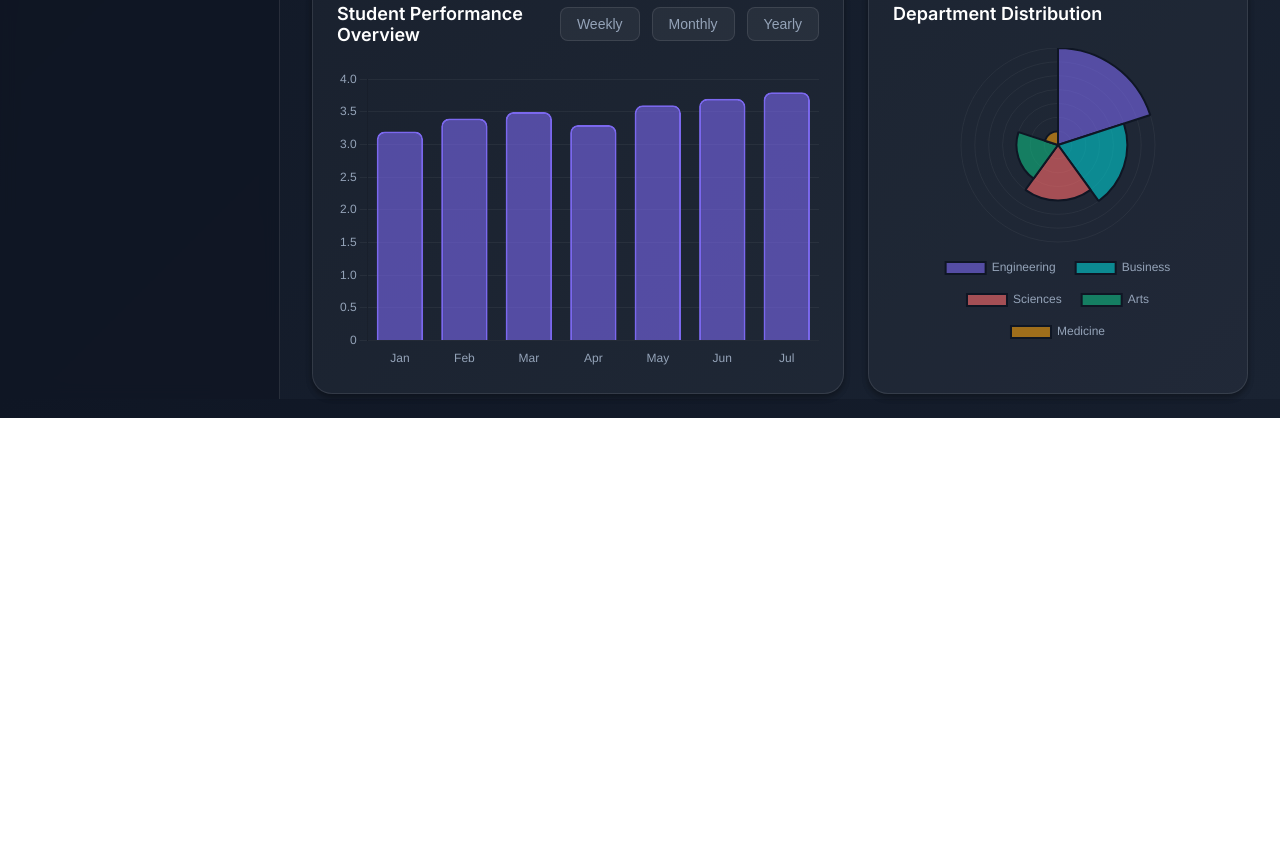
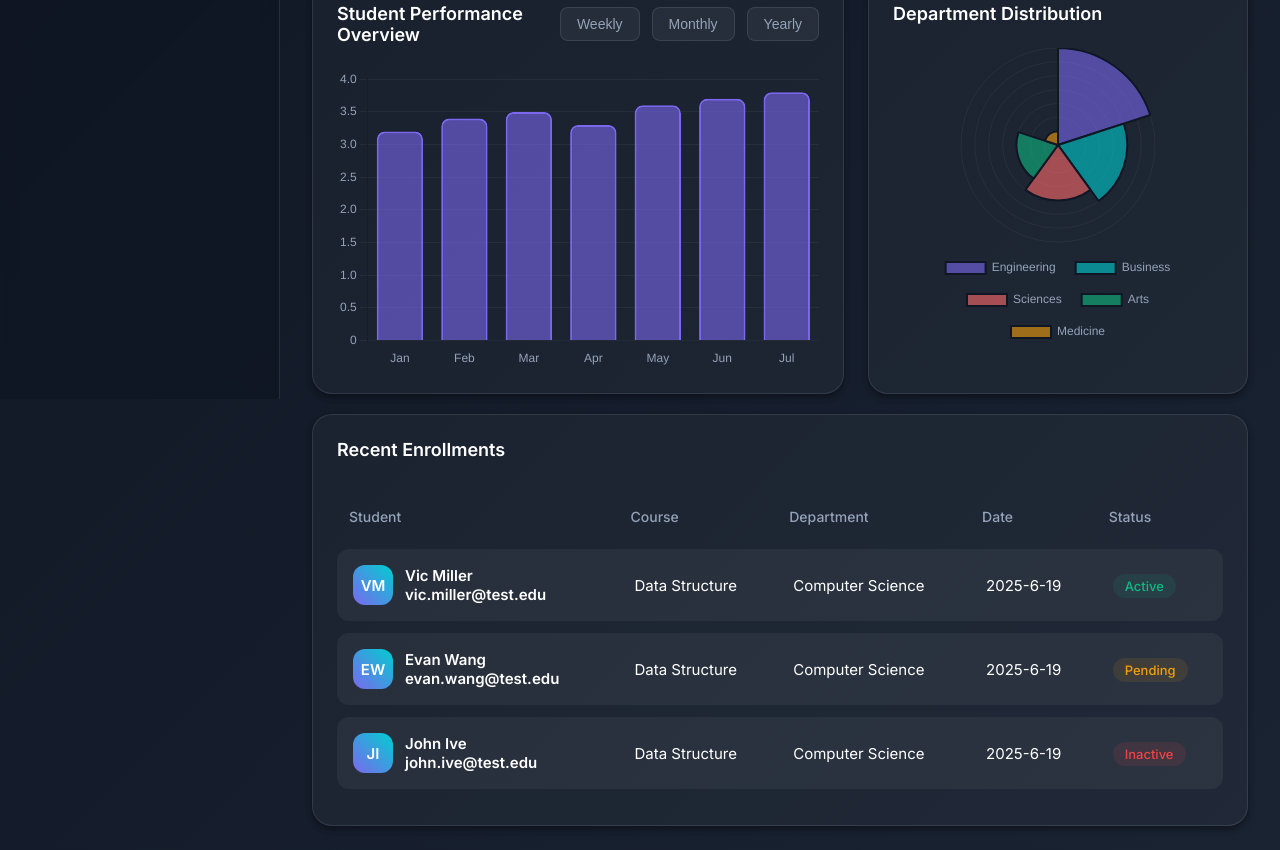
Before and after one commit to Nikita-Hsieh/college-dashboard, a plain HTML site: page index.html in a window 1280 px wide. Shown: the part 401-1251 px from the top of the page. Before the commit the page ends 819 px from the top, so only its background shows below. Drawn offline with nearby package versions, Linux system fonts and the light colour scheme.

Commit message:
activity table section update

```diff
--- a/index.html
+++ b/index.html
@@ -183,6 +183,77 @@
 						</div>
 					</div>
 				</div>
+
+				<!-- activity -->
+				<div class="chart-container table">
+					<div class="chart-header">
+						<div class="chart-title">Recent Enrollments</div>
+					</div>
+					<table class="data-table">
+						<thead>
+							<tr>
+								<th>Student</th>
+								<th>Course</th>
+								<th>Department</th>
+								<th>Date</th>
+								<th>Status</th>
+							</tr>
+						</thead>
+						<tbody>
+							<tr>
+								<td>
+									<div class="user-cell">
+										<div class="user-avatar">VM</div>
+										<div class="user-info">
+											<div class="user-name">Vic Miller</div>
+											<div class="user-name">vic.miller@test.edu</div>
+										</div>
+									</div>
+								</td>
+								<td>Data Structure</td>
+								<td>Computer Science</td>
+								<td>2025-6-19</td>
+								<td><span class="status-badge status-active">Active</span></td>
+							</tr>
+
+							<tr>
+								<td>
+									<div class="user-cell">
+										<div class="user-avatar">EW</div>
+										<div class="user-info">
+											<div class="user-name">Evan Wang</div>
+											<div class="user-name">evan.wang@test.edu</div>
+										</div>
+									</div>
+								</td>
+								<td>Data Structure</td>
+								<td>Computer Science</td>
+								<td>2025-6-19</td>
+								<td>
+									<span class="status-badge status-pending">Pending</span>
+								</td>
+							</tr>
+
+							<tr>
+								<td>
+									<div class="user-cell">
+										<div class="user-avatar">JI</div>
+										<div class="user-info">
+											<div class="user-name">John Ive</div>
+											<div class="user-name">john.ive@test.edu</div>
+										</div>
+									</div>
+								</td>
+								<td>Data Structure</td>
+								<td>Computer Science</td>
+								<td>2025-6-19</td>
+								<td>
+									<span class="status-badge status-inactive">Inactive</span>
+								</td>
+							</tr>
+						</tbody>
+					</table>
+				</div>
 			</main>
 		</div>
 
--- a/style.css
+++ b/style.css
@@ -136,11 +136,6 @@ body {
 		var(--bg-secondary) 100%
 	);
 	color: var(--text-primary);
-	height: 100vh;
-}
-
-.dashboard {
-	min-height: 100vh;
 }
 
 .sidebar {
@@ -405,3 +400,90 @@ body {
 	height: 300px;
 	position: relative;
 }
+
+/* activity */
+.data-table {
+	width: 100%;
+	border-collapse: separate;
+	border-spacing: 0 12px;
+}
+
+.data-table th {
+	text-align: left;
+	padding: var(--space-sm);
+	color: var(--text-secondary);
+	font-weight: var(--font-weight-medium);
+	font-size: var(--font-sm);
+}
+
+.table {
+	margin-top: var(--space-lg);
+}
+
+.data-table td {
+	padding: var(--space-md);
+	background: var(--glass-bg);
+	color: var(--text-primary);
+	font-size: var(--font-base);
+}
+
+.data-table tr td:first-child {
+	border-radius: var(--radius-md) 0 0 var(--radius-md);
+}
+
+.data-table tr td:last-child {
+	border-radius: 0 var(--radius-md) var(--radius-md) 0;
+}
+
+.user-cell {
+	display: flex;
+	align-items: center;
+	gap: var(--space-sm);
+}
+
+.user-avatar {
+	width: 40px;
+	height: 40px;
+	border-radius: var(--radius-md);
+	background: linear-gradient(45deg, var(--primary), var(--secondary));
+	display: flex;
+	align-items: center;
+	justify-content: center;
+	font-weight: var(--font-weight-semibold);
+}
+
+.user-info {
+	display: flex;
+	flex-direction: column;
+}
+
+.user-name {
+	font-weight: var(--font-weight-semibold);
+}
+
+.user-email {
+	font-size: var(--font-xs);
+	color: var(--text-secondary);
+}
+
+.status-badge {
+	padding: var(--space-2xs) var(--space-sm);
+	border-radius: var(--radius-full);
+	font-size: var(--font-xs);
+	font-weight: var(--font-weight-medium);
+}
+
+.status-active {
+	background: rgba(16, 185, 129, 0.1);
+	color: var(--success);
+}
+
+.status-pending {
+	background: rgba(245, 158, 11, 0.1);
+	color: var(--warning);
+}
+
+.status-inactive {
+	background: rgba(245, 68, 68, 0.1);
+	color: var(--danger);
+}
```
